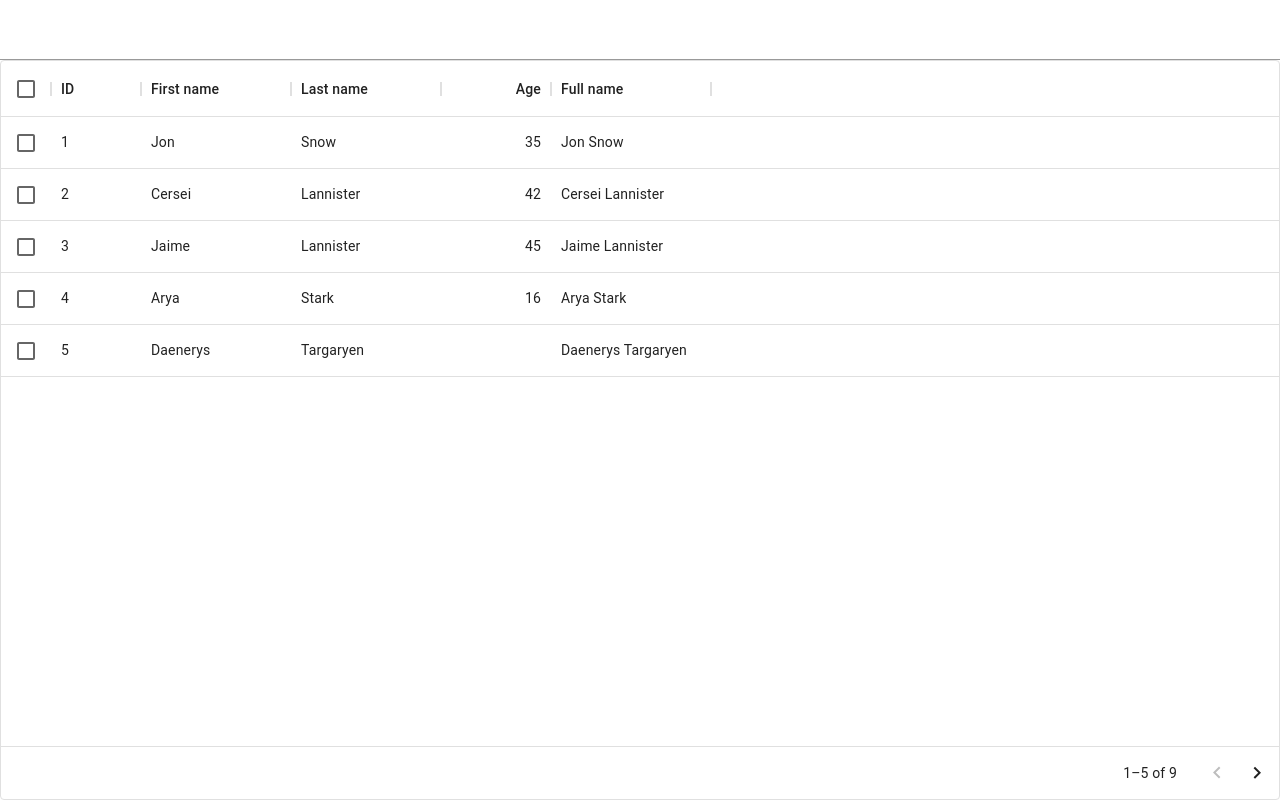
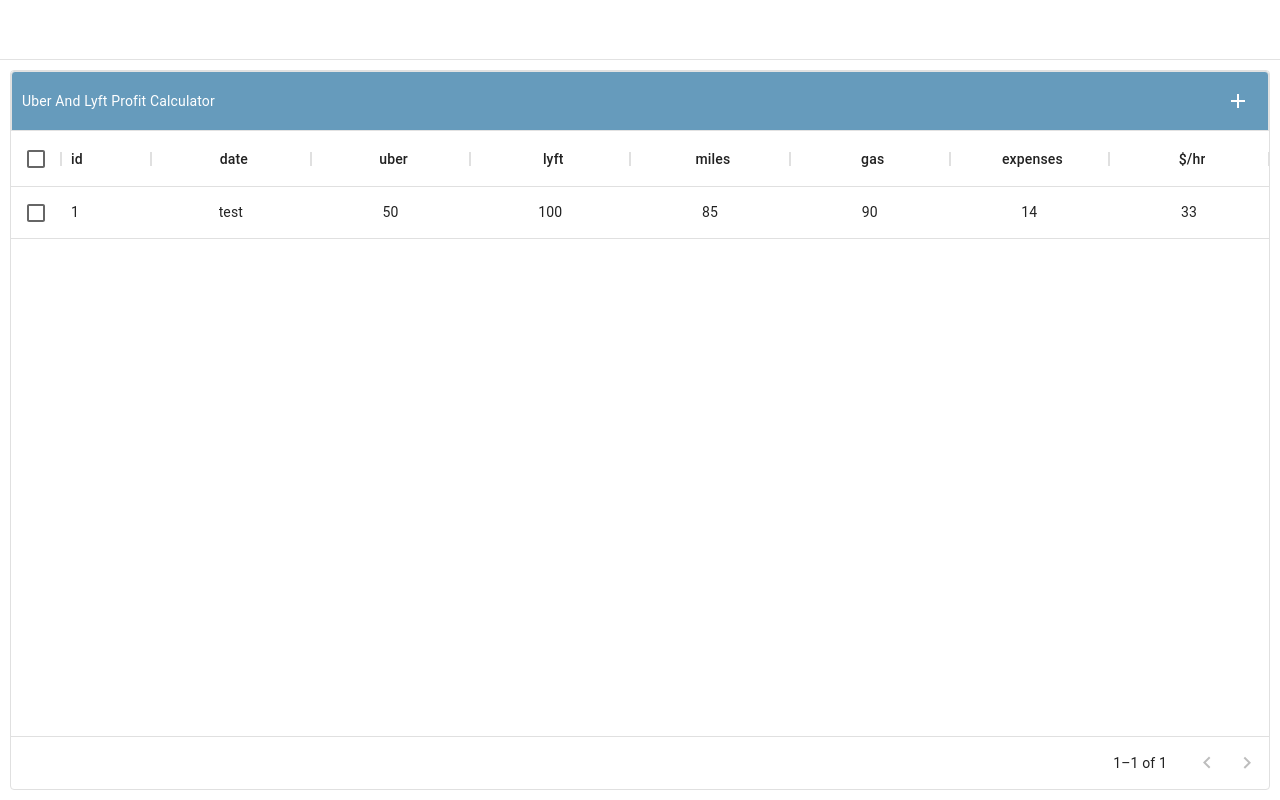
Before and after one commit to hastmaka/followmy, a React (Create React App) app: page / in a window 1280 px wide. Built offline with nearby package versions, Linux system fonts and the light colour scheme.

Commit message:
crated table done

```diff
--- a/package.json
+++ b/package.json
@@ -5,6 +5,7 @@
   "dependencies": {
     "@emotion/react": "^11.10.6",
     "@emotion/styled": "^11.10.6",
+    "@mui/icons-material": "^5.11.11",
     "@mui/material": "^5.11.10",
     "@mui/styled-engine-sc": "^5.11.9",
     "@mui/x-data-grid": "^5.17.25",
--- /dev/null
+++ b/src/component/EzIconButton/EzIconButton.jsx
@@ -0,0 +1,36 @@
+// material
+import {IconButton, Tooltip} from "@mui/material";
+import {styled} from '@mui/material/styles';
+
+//----------------------------------------------------------------
+
+const RootStyle = styled(IconButton)(({theme}) => ({
+    cursor: 'pointer',
+    '& > svg': {
+        fill: '#fff'
+    },
+    '&:hover': {
+        backgroundColor: 'transparent',
+        '& > svg': {
+            fill: '#fdf0d5'
+        }
+    }
+}));
+
+//----------------------------------------------------------------
+
+export default function EzIconButton({icon, onClick, size, ariaLabel, toolTipTitle = '', ttPlacement = 'bottom', sx, ...field}) {
+    return (
+        <Tooltip title={toolTipTitle} arrow placement={ttPlacement}>
+            <RootStyle
+                onClick={onClick}
+                size={size || ''}
+                aria-label={ariaLabel || ''}
+                sx={{...sx}}
+                {...field}
+            >
+                {icon}
+            </RootStyle>
+        </Tooltip>
+    );
+}
--- /dev/null
+++ b/src/component/EzText/EzText.jsx
@@ -0,0 +1,22 @@
+// material
+import {Typography} from "@mui/material";
+import {styled} from '@mui/material/styles';
+
+//----------------------------------------------------------------
+
+const RootStyle = styled(Typography)(({theme}) => ({
+    fontSize: '14px',
+    textTransform: 'capitalize',
+    // fontWeight: 600,
+    // color: theme.palette.ecommerce.inactive_color
+}));
+
+//----------------------------------------------------------------
+
+export default function EzText({text, sx, ...rest}) {
+    return (
+        <RootStyle sx={{...sx}} {...rest} variant='span'>
+            {text}
+        </RootStyle>
+    );
+}
--- a/src/section/main/Main.jsx
+++ b/src/section/main/Main.jsx
@@ -2,53 +2,82 @@
 import { Stack, Box } from "@mui/material";
 import { styled } from '@mui/material/styles';
 import { DataGrid } from '@mui/x-data-grid';
+import Toolbar from "./ToolBar";
 
 const RootStyle = styled(Stack)(({ theme }) => ({
-  height: 'calc(100vh - 60px)'
+  margin: '10px',
+  height: 'calc(100vh - 80px)'
 }));
 
 const columns = [
-  { field: 'id', headerName: 'ID', width: 90 },
+  { field: 'id', headerName: 'id', width: 90 },
   {
-    field: 'firstName',
-    headerName: 'First name',
-    width: 150,
+    field: 'date',
+    headerName: 'date',
+    type: 'date',
+    flex: 1,
     editable: true,
+    align: 'center',
+    headerAlign: 'center',
   },
   {
-    field: 'lastName',
-    headerName: 'Last name',
-    width: 150,
+    field: 'uber',
+    headerName: 'uber',
+    type: 'number',
+    flex: 1,
     editable: true,
+    align: 'center',
+    headerAlign: 'center',
   },
   {
-    field: 'age',
-    headerName: 'Age',
+    field: 'lyft',
+    headerName: 'lyft',
     type: 'number',
-    width: 110,
+    flex: 1,
     editable: true,
+    align: 'center',
+    headerAlign: 'center',
   },
   {
-    field: 'fullName',
-    headerName: 'Full name',
-    description: 'This column has a value getter and is not sortable.',
-    sortable: false,
-    width: 160,
-    valueGetter: (params) =>
-      `${params.row.firstName || ''} ${params.row.lastName || ''}`,
+    field: 'miles',
+    headerName: 'miles',
+    type: 'number',
+    flex: 1,
+    editable: true,
+    align: 'center',
+    headerAlign: 'center',
   },
+  {
+    field: 'gas',
+    headerName: 'gas',
+    type: 'number',
+    flex: 1,
+    editable: true,
+    align: 'center',
+    headerAlign: 'center',
+  },
+  {
+    field: 'expenses',
+    headerName: 'expenses',
+    type: 'number',
+    flex: 1,
+    editable: true,
+    align: 'center',
+    headerAlign: 'center',
+  },
+  {
+    field: 'dolarsPerHour',
+    headerName: '$/hr',
+    type: 'number',
+    flex: 1,
+    editable: true,
+    align: 'center',
+    headerAlign: 'center',
+  }
 ];
 
 const rows = [
-  { id: 1, lastName: 'Snow', firstName: 'Jon', age: 35 },
-  { id: 2, lastName: 'Lannister', firstName: 'Cersei', age: 42 },
-  { id: 3, lastName: 'Lannister', firstName: 'Jaime', age: 45 },
-  { id: 4, lastName: 'Stark', firstName: 'Arya', age: 16 },
-  { id: 5, lastName: 'Targaryen', firstName: 'Daenerys', age: null },
-  { id: 6, lastName: 'Melisandre', firstName: null, age: 150 },
-  { id: 7, lastName: 'Clifford', firstName: 'Ferrara', age: 44 },
-  { id: 8, lastName: 'Frances', firstName: 'Rossini', age: 36 },
-  { id: 9, lastName: 'Roxie', firstName: 'Harvey', age: 65 },
+  { id: 1, date: 'test', uber: 50, lyft: 100, miles: 85, gas: 90, expenses: 14, dolarsPerHour: 33 },
 ];
 
 export default function Main() {
@@ -68,6 +97,9 @@
         checkboxSelection
         disableSelectionOnClick
         experimentalFeatures={{ newEditingApi: true }}
+        components={{
+          Toolbar: Toolbar
+      }}
       />
     </Box>
     </RootStyle>
--- /dev/null
+++ b/src/section/main/ToolBar.jsx
@@ -0,0 +1,34 @@
+// material
+import {Stack} from "@mui/material";
+import {styled} from '@mui/material/styles';
+import EzIconButton from "../../component/EzIconButton/EzIconButton";
+import EzText from "../../component/EzText/EzText";
+import AddIcon from '@mui/icons-material/Add';
+
+const RootStyle = styled(Stack)(({theme}) => ({
+    height: '60px',
+    border: '1px solid #e2e2e2',
+    backgroundColor: '#669bbc',
+    borderRadius: '4px 4px 0 0',
+    flexDirection: 'row',
+    alignItems: 'center',
+    padding: '0 10px',
+    justifyContent: 'space-between'
+}));
+
+export default function Toolbar() {
+  return (
+    <RootStyle>
+      <EzText
+        text='Uber and Lyft Profit Calculator'
+        sx={{color: 'white'}}
+      />
+      <EzIconButton
+        icon={<AddIcon/>}
+        size='medium'
+        toolTipTitle='Add'
+        onClick={_ => {debugger}}
+      />
+    </RootStyle>
+  )
+}
--- a/src/section/navBar/NavBar.jsx
+++ b/src/section/navBar/NavBar.jsx
@@ -5,7 +5,7 @@
 const RootStyle = styled(Stack)(({theme}) => ({
     width: '100%',
     height: '60px',
-    borderBottom: '1px solid #999'
+    borderBottom: '1px solid #e2e2e2'
 }));
 
 export default function NavBar() {
```
Also changed, not shown: 1 other file (tests, documents, lock files or other folders).
